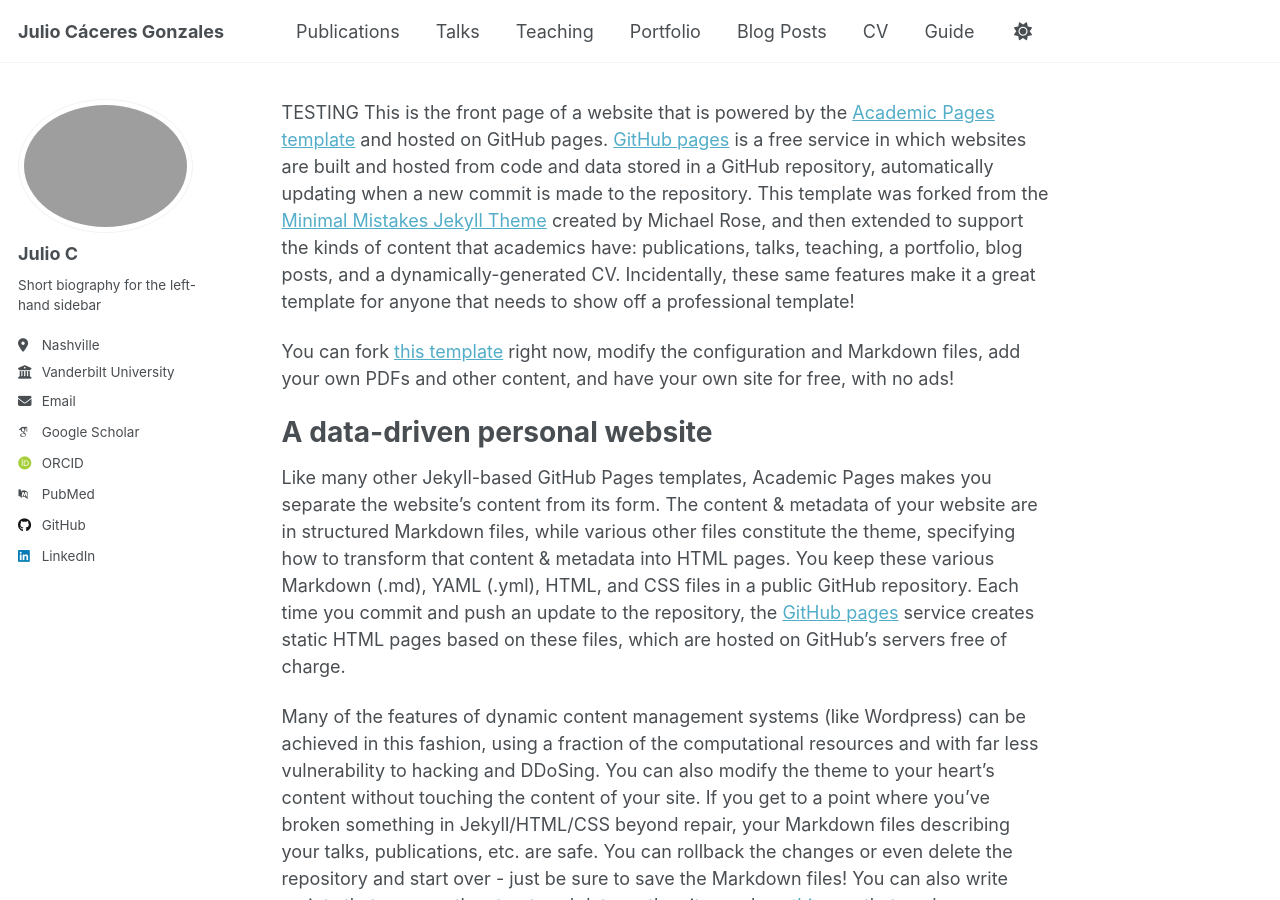
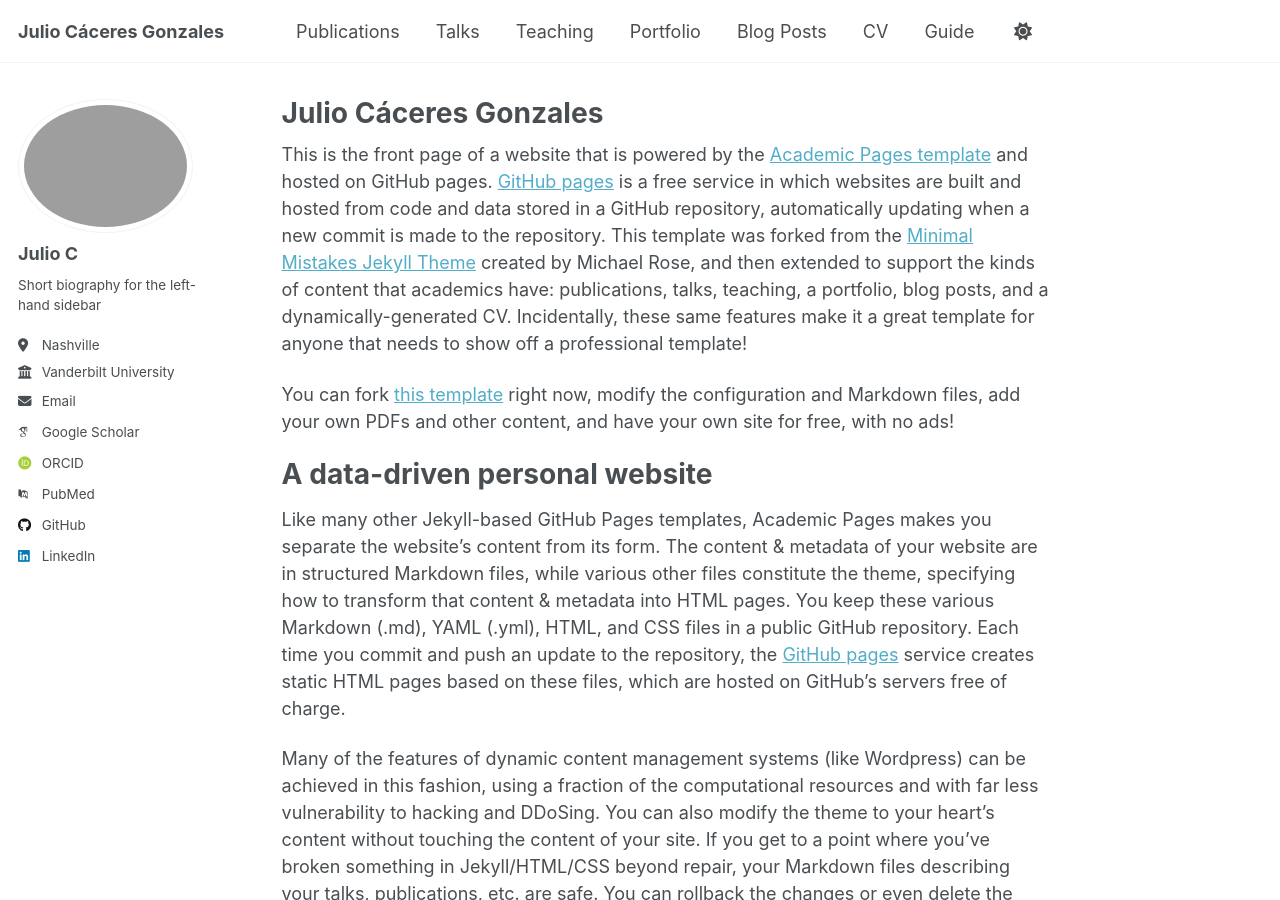
Before and after one commit to wikiwa1/wikiwa1.github.io, a Jekyll site: the page built from _pages/about.md, in a window 1280 px wide and 900 px high. Built offline with Jekyll 4.4.1, drawn with Linux system fonts in a browser that asks for light colours; some web fonts are replaced; a script that is not in the unit is left out.

Commit message:
Fixed problematic character in title

```diff
--- a/_pages/about.md
+++ b/_pages/about.md
@@ -1,13 +1,13 @@
 ---
 permalink: /
-title: "Julio C\'aceres Gonzales"
+title: "Julio Cáceres Gonzales"
 author_profile: true
 redirect_from:
   - /about/
   - /about.html
 ---
 
-TESTING This is the front page of a website that is powered by the [Academic Pages template](https://github.com/academicpages/academicpages.github.io) and hosted on GitHub pages. [GitHub pages](https://pages.github.com) is a free service in which websites are built and hosted from code and data stored in a GitHub repository, automatically updating when a new commit is made to the repository. This template was forked from the [Minimal Mistakes Jekyll Theme](https://mmistakes.github.io/minimal-mistakes/) created by Michael Rose, and then extended to support the kinds of content that academics have: publications, talks, teaching, a portfolio, blog posts, and a dynamically-generated CV. Incidentally, these same features make it a great template for anyone that needs to show off a professional template!
+This is the front page of a website that is powered by the [Academic Pages template](https://github.com/academicpages/academicpages.github.io) and hosted on GitHub pages. [GitHub pages](https://pages.github.com) is a free service in which websites are built and hosted from code and data stored in a GitHub repository, automatically updating when a new commit is made to the repository. This template was forked from the [Minimal Mistakes Jekyll Theme](https://mmistakes.github.io/minimal-mistakes/) created by Michael Rose, and then extended to support the kinds of content that academics have: publications, talks, teaching, a portfolio, blog posts, and a dynamically-generated CV. Incidentally, these same features make it a great template for anyone that needs to show off a professional template!
 
  You can fork [this template](https://github.com/academicpages/academicpages.github.io) right now, modify the configuration and Markdown files, add your own PDFs and other content, and have your own site for free, with no ads!
 
```
